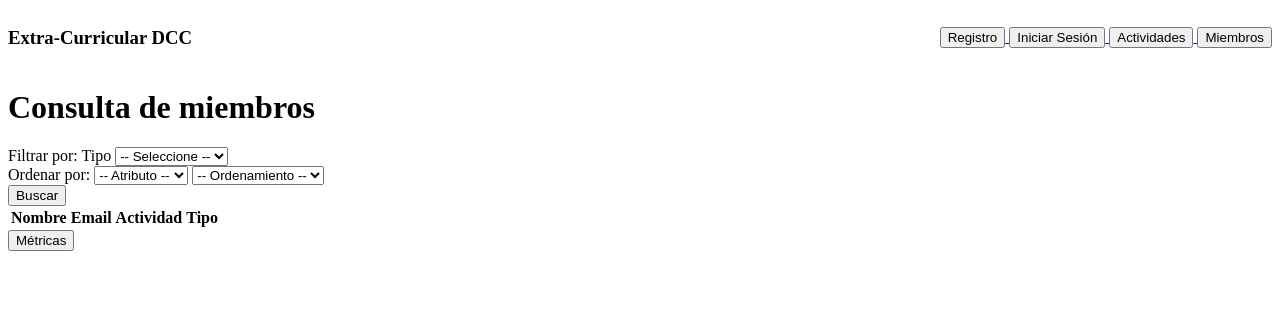
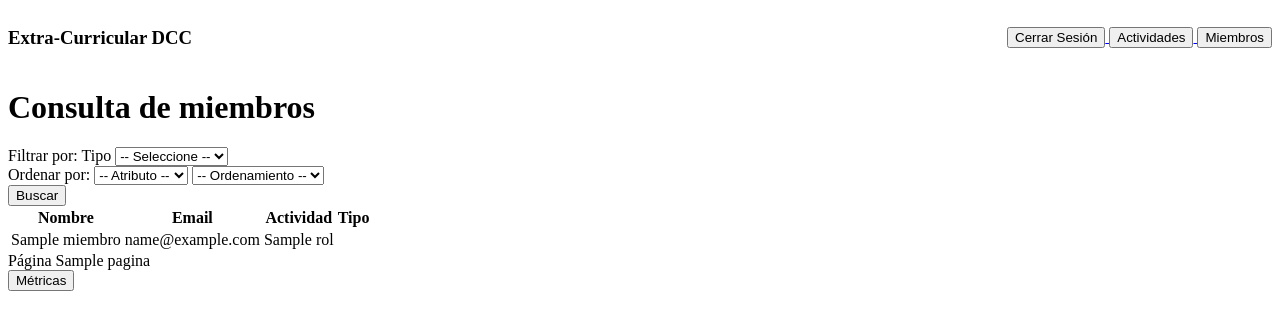
Before and after one commit to camila842/desarrollo_web_camila_contreras, a Flask app: template flask_app/templates/interfaces/miembros.html in a window 1280 px wide. Shown: the top 330 px of the page. Run offline with Flask 3, Linux system fonts and the light colour scheme; the visitor is signed in with stand-in values (Sample User, id 1); tables that the repository leaves empty hold one stand-in row (values such as "Sample post"); the template is opened without the code that fills it: most values are stand-ins (such as "Sample title", 1, 10 or a date in 2020); lists and menus that the app fills with data are empty.

Commit message:
[ADD] members section

```diff
--- a/flask_app/app.py
+++ b/flask_app/app.py
@@ -14,12 +14,14 @@ from flask import (
 )
 from werkzeug.utils import secure_filename
 
-UPLOAD_FOLDER = 'static/uploads'
-
 app = Flask(__name__)
 
 app.secret_key = "s3cr3t_k3y"
-app.config['UPLOAD_FOLDER'] = UPLOAD_FOLDER
+
+UPLOAD_FOLDER = os.path.join(app.root_path, "static", "uploads")
+os.makedirs(UPLOAD_FOLDER, exist_ok=True)
+
+app.config["UPLOAD_FOLDER"] = UPLOAD_FOLDER
 
 # --- Main Routes ---
 @app.route("/")
@@ -58,6 +60,12 @@ def register():
 
 @app.route("/activity", methods=["GET", "POST"])
 def register_activity():
+    miembro_id = session.get("miembro_id")
+
+    if miembro_id is None:
+        flash("Debes iniciar sesión para registrar una actividad.")
+        return redirect(url_for("login"))
+
     if request.method == "GET":
         return render_template("interfaces/actividades.html")
 
@@ -97,10 +105,12 @@ def register_activity():
 
         if status:
             if archivo and archivo.filename:
-                nombre_archivo = secure_filename(archivo.filename)
-                ruta_archivo = os.path.join(app.config["UPLOAD_FOLDER"], nombre_archivo)
+                filename = secure_filename(archivo.filename)
+                ruta_archivo = os.path.join(UPLOAD_FOLDER, filename)
                 archivo.save(ruta_archivo)
-                db.register_foto(result, ruta_archivo, nombre_archivo)
+
+                ruta_db = f"uploads/{filename}"
+                db.register_foto(result, ruta_archivo, ruta_db)
 
             return redirect(url_for("register_activity"))
 
@@ -165,3 +175,27 @@ def login():
         else:
             print("sin session, mostrando login")
             return render_template("interfaces/login.html")
+
+@app.route("/logout")
+def logout():
+    session.clear()
+    return redirect(url_for("login"))
+
+@app.route("/members")
+def members():
+
+    if request.method == "GET":
+        pagina = request.args.get("page", 1, type=int)
+        por_pagina = 5
+        offset = (pagina - 1) * por_pagina
+
+        miembros = db.get_miembros_paginados(por_pagina, offset)
+        total = db.count_miembros()
+
+        return render_template(
+            "interfaces/miembros.html",
+            miembros=miembros,
+            pagina=pagina,
+            hay_anterior=pagina > 1,
+            hay_siguiente=offset + por_pagina < total
+        )
--- a/flask_app/database/db.py
+++ b/flask_app/database/db.py
@@ -215,3 +215,38 @@ def login_user(email, password):
     if not check_password_hash(a_user.password_hash, password):
         return False, "Usuario o contraseña incorrectos."
     return True, a_user
+
+def get_miembros_paginados(limit, offset):
+    session = SessionLocal()
+
+    miembros = (
+        session.query(Miembro)
+        .order_by(Miembro.id.asc())
+        .limit(limit)
+        .offset(offset)
+        .all()
+    )
+
+    # resultado = []
+
+    # for miembro in miembros:
+    #     resultado.append({
+    #         "nombre": miembro.nombre,
+    #         "apellido":miembro.apellido,
+    #         "rol":miembro.rol,
+    #         "email": miembro.email,
+    #         "region": miembro.comuna_id
+    #     })
+
+    session.close()
+    # return resultado
+    return miembros
+
+
+def count_miembros():
+    session = SessionLocal()
+
+    total = session.query(Miembro).count()
+
+    session.close()
+    return total
--- a/flask_app/database/tarea2.sql
+++ b/flask_app/database/tarea2.sql
@@ -97,6 +97,8 @@ CREATE TABLE IF NOT EXISTS `tarea2`.`actividad` (
     ON UPDATE NO ACTION)
 ENGINE = InnoDB;
 
+ALTER TABLE actividad
+MODIFY tipo ENUM('artistica', 'deportiva', 'tecnologica', 'social', 'recreativa', 'otra') NOT NULL;
 -- -----------------------------------------------------
 -- Table `tarea2`.`foto`
 -- -----------------------------------------------------
--- a/flask_app/templates/interfaces/encabezado.html
+++ b/flask_app/templates/interfaces/encabezado.html
@@ -11,16 +11,25 @@
                 <h3>Extra-Curricular DCC</h3>
             </div>
             <div class="right-side">
+                {% if session.get("user") and session.get("miembro_id") %}
+                    <a href="{{ url_for('logout') }}">
+                        <button class="section-linker" value="logout">Cerrar Sesión</button>
+                    </a>
+                {% else %}
                     <a href="{{ url_for('register') }}">
                         <button class="section-linker" value="registro">Registro</button>
                     </a>
+
                     <a href="{{ url_for('login') }}">
                         <button class="section-linker" value="login">Iniciar Sesión</button>
                     </a>
+                {% endif %}
+
                 <a href="{{ url_for('register_activity') }}">
                     <button class="section-linker" value="actividades">Actividades</button>
                 </a>
-                <a href="/miembros">
+
+                <a href="{{ url_for('members') }}">
                     <button class="section-linker" value="miembros">Miembros</button>
                 </a>
             </div>
--- a/flask_app/templates/interfaces/miembros.html
+++ b/flask_app/templates/interfaces/miembros.html
@@ -39,12 +39,35 @@
             <div class="table-container">
                 <table id="members-query">
                     <tr class="table-head">
-                        <th> Nombre </th>
-                        <th> Email </th>
-                        <th> Actividad </th>
-                        <th> Tipo </th>
+                        <th>Nombre</th>
+                        <th>Email</th>
+                        <th>Actividad</th>
+                        <th>Tipo</th>
                     </tr>
+
+                    {% for miembro in miembros %}
+                        <tr>
+                            <td>{{ miembro.nombre }}</td>
+                            <td>{{ miembro.email }}</td>
+                            <td>{{ miembro.rol }}</td>
+                        </tr>
+                    {% endfor %}
                 </table>
+            </div>
+            <div class="pagination">
+                {% if hay_anterior %}
+                    <a href="{{ url_for('members', page=pagina-1) }}">
+                        <button>Anterior</button>
+                    </a>
+                {% endif %}
+
+                <span>Página {{ pagina }}</span>
+
+                {% if hay_siguiente %}
+                    <a href="{{ url_for('members', page=pagina+1) }}">
+                        <button>Siguiente</button>
+                    </a>
+                {% endif %}
             </div>
             <a href="../interfaces/metricas.html">
                 <button class="section-linker" value="metricas">Métricas</button>
```
Also changed, not shown: flask_app/static/uploads/5d54f9200ea8061fde099beabb8bb2c9.png (added). Lines whose indentation alone changed are shown as unchanged.
